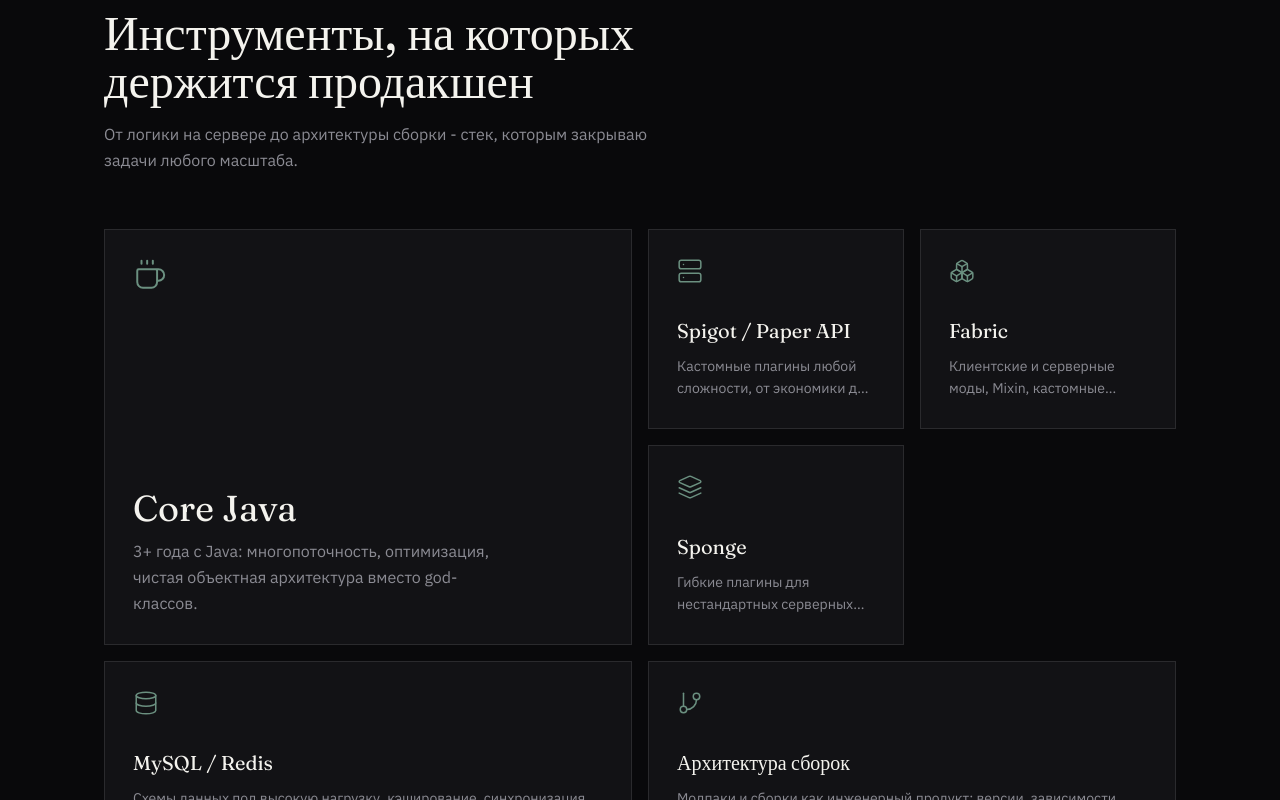
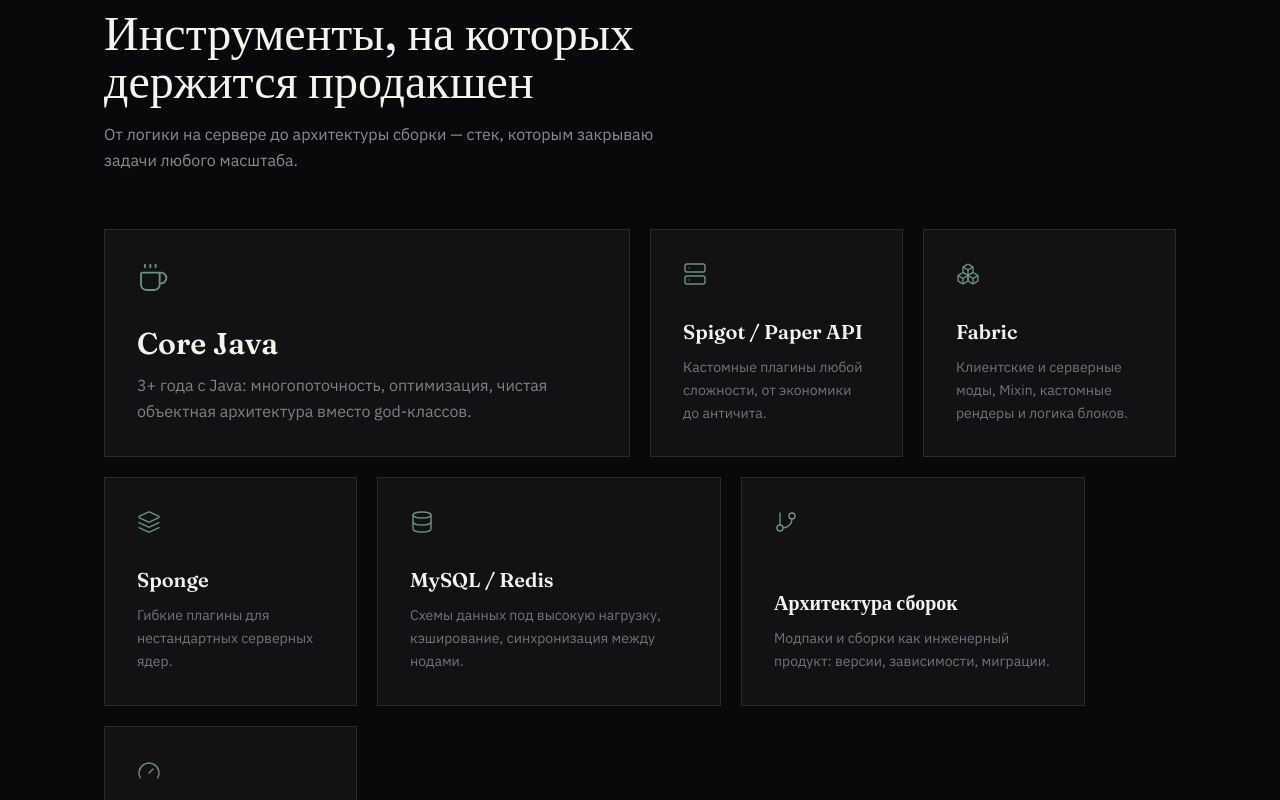
Before and after one commit to why7ss/why7ss.github.io, a React (Vite) app: page / in a window 1280 px wide. Shown: the part 980-1780 px from the top of the page. Built offline with nearby package versions, Linux system fonts and the light colour scheme.

Commit message:
update skills

```diff
--- a/src/components/Skills.jsx
+++ b/src/components/Skills.jsx
@@ -4,35 +4,40 @@
 
 const ICON_MAP = { Coffee, Server, Boxes, Layers, Database, GitBranch, Gauge, Box }
 
+// Перешли на 12-колоночную сетку для более гибокого распределения ширины
 const SPAN = {
-  lg: 'sm:col-span-2 lg:col-span-2 lg:row-span-2',
-  md: 'sm:col-span-2 lg:col-span-2 lg:row-span-1',
-  sm: 'sm:col-span-1 lg:col-span-1 lg:row-span-1',
+  lg: 'col-span-12 md:col-span-6 lg:col-span-6',
+  md: 'col-span-12 md:col-span-6 lg:col-span-4',
+  sm: 'col-span-12 md:col-span-6 lg:col-span-3',
 }
 
 function SkillCard({ skill }) {
   const Icon = ICON_MAP[skill.icon] ?? Box
-  const large = skill.size === 'lg'
+
+  // Автоматический расчет требуемого размера, если он не задан явно
+  const descLength = skill.description?.length || 0
+  const derivedSize = skill.size || (descLength > 120 ? 'lg' : descLength > 60 ? 'md' : 'sm')
+  const large = derivedSize === 'lg'
 
   return (
     <RevealItem
-      className={`group relative flex flex-col justify-between overflow-hidden border border-line bg-surface p-6 md:p-7 transition-colors duration-300 hover:border-accent/60 ${SPAN[skill.size] ?? SPAN.sm}`}
+      className={`group relative flex flex-col justify-between overflow-hidden border border-line bg-surface p-6 md:p-8 transition-all duration-300 hover:border-accent/60 ${SPAN[derivedSize] ?? SPAN.sm}`}
     >
       <div className="flex items-start justify-between">
         <Icon
-          size={large ? 34 : 26}
+          size={large ? 32 : 24}
           strokeWidth={1.4}
           className="text-accent transition-transform duration-300 ease-out-quart group-hover:-translate-y-0.5"
         />
       </div>
 
-      <div className="mt-6">
-        <h3 className={`font-display text-ink ${large ? 'text-3xl md:text-4xl' : 'text-xl'}`}>
+      <div className="mt-8 flex flex-col justify-end h-full">
+        <h3 className={`font-display text-ink font-semibold ${large ? 'text-2xl md:text-3xl' : 'text-lg md:text-xl'}`}>
           {skill.title}
         </h3>
         <p
           className={`mt-2.5 text-muted leading-relaxed ${
-            large ? 'text-base max-w-sm line-clamp-3' : 'text-sm line-clamp-2'
+            large ? 'text-base opacity-90' : 'text-sm opacity-80'
           }`}
         >
           {skill.description}
@@ -59,15 +64,14 @@
             Инструменты, на которых держится продакшен
           </h2>
           <p className="mt-4 text-muted leading-relaxed">
-            От логики на сервере до архитектуры сборки - стек, которым закрываю задачи любого
-            масштаба.
+            От логики на сервере до архитектуры сборки — стек, которым закрываю задачи любого масштаба.
           </p>
         </motion.div>
 
         <RevealGroup
           as="div"
           stagger={0.08}
-          className="grid grid-cols-1 sm:grid-cols-2 lg:grid-cols-4 auto-rows-[minmax(200px,auto)] gap-3 md:gap-4"
+          className="grid grid-cols-12 gap-4 md:gap-5"
         >
           {skills.map((skill) => (
             <SkillCard key={skill.id} skill={skill} />
```
